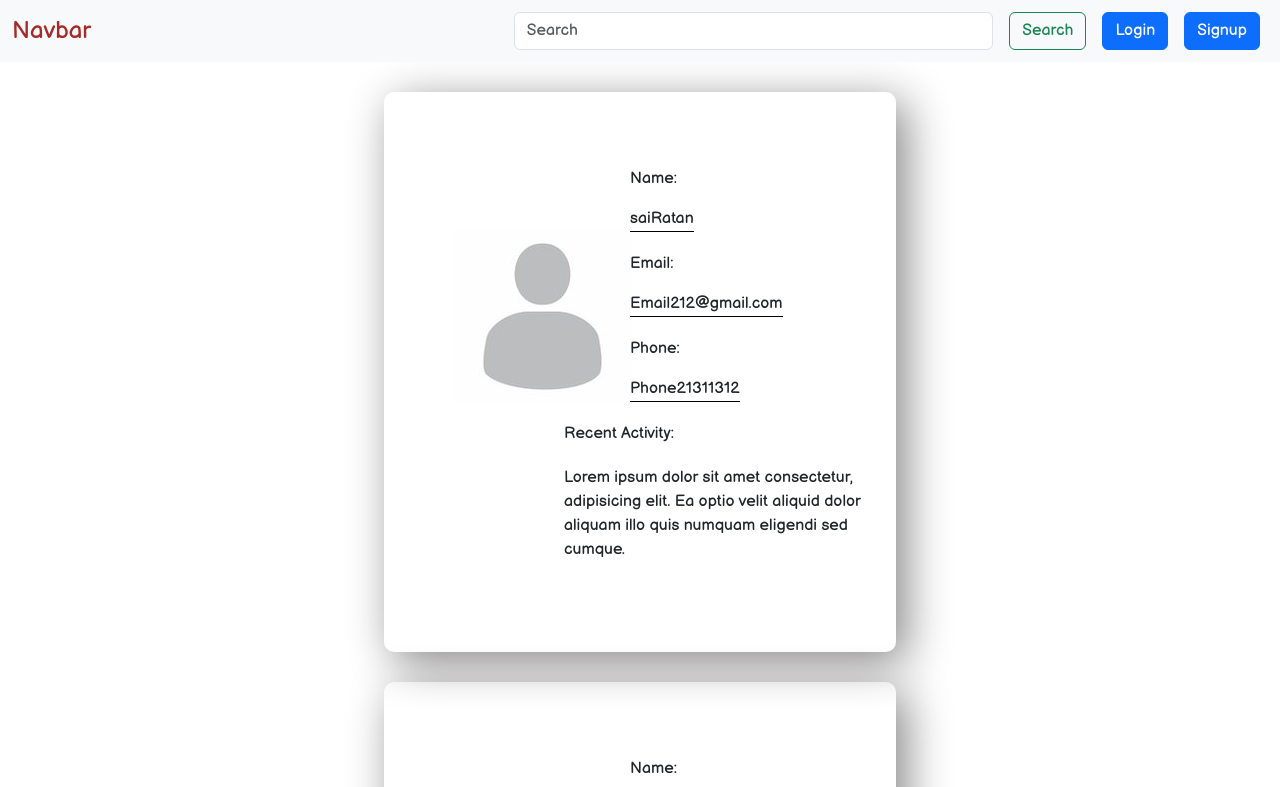
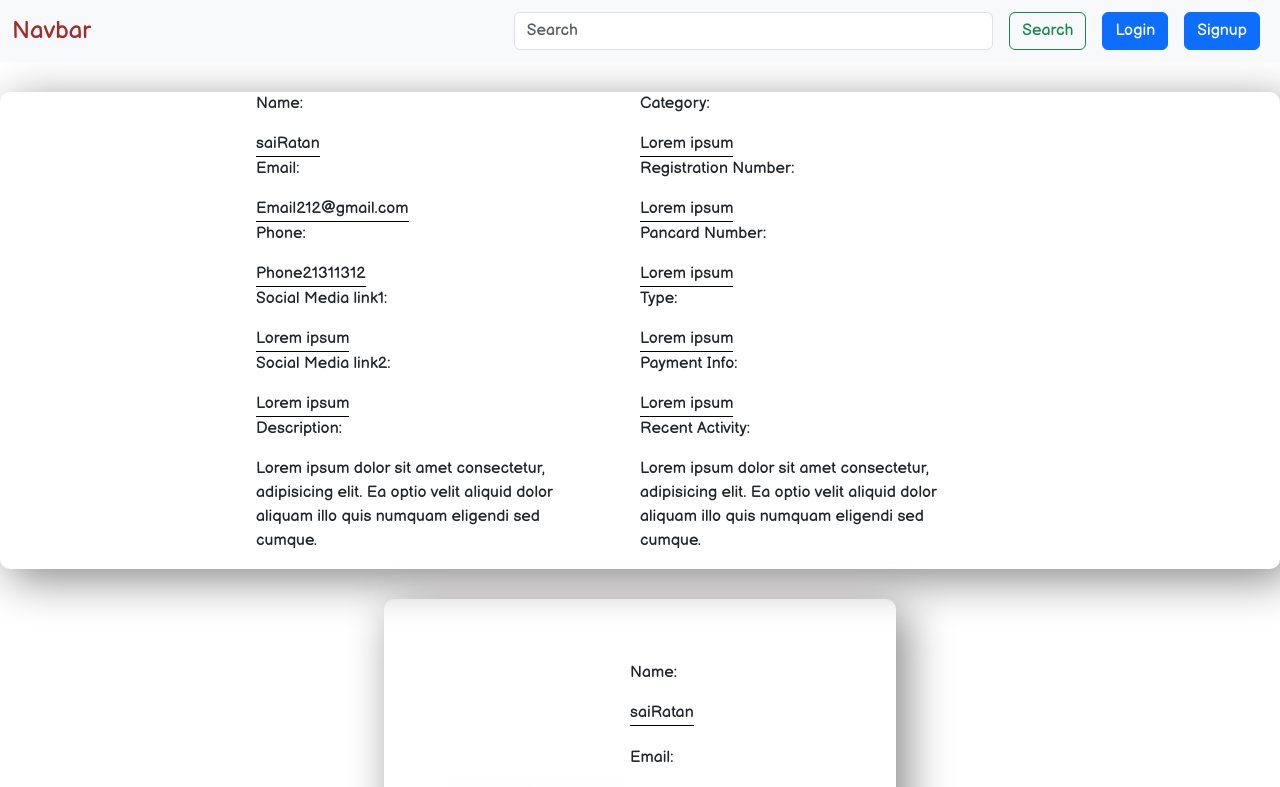
Before and after one commit to SaiRatan1/TRINIT_HACK101_DEV, a React (Create React App) app in the folder hack101/: page /userdata in a window 1280 px wide. Shown: the top 787 px of the page. Built offline with nearby package versions, Linux system fonts and the light colour scheme.

Commit message:
added context

```diff
--- a/hack101/src/App.css
+++ b/hack101/src/App.css
@@ -129,7 +129,7 @@ a:link{
 
 .userdata{
     display: flex;
-    height: 70vh;
+    height: 80vh;
     width: 40vw;
     /* border: 2px solid black; */
     text-align: center;
@@ -146,11 +146,11 @@ a:link{
     width: 150px;
     /* border: 2px solid red; */
     /* position: relative; */
-    top: 60px;
-    left: 300px;
+    /* top: 60px; */
+    /* left: 20px; */
     object-fit: cover;
     margin-bottom: 138px;
-    padding-left: 70px;
+    /* padding-left: 40px; */
 }
 
 .data{
@@ -161,19 +161,68 @@ a:link{
     margin-left: 30px;
     gap: 20px;
     text-align: start;
+    flex-wrap: wrap;
+
 }
 
 
-.d1, .d2 , .d3{
+.d1, .d2 , .d3,.d4{
     width: 200px;
 }
 
-.pofrecent{
-
-    margin-top: 20px;
-}
+/* .pofrecent{
+} */
 
 
   .borderbot{
     border-bottom: 1px solid black;
   }
+
+
+  .ngodata{
+
+    display: flex;
+    /* height: 120vh; */
+    /* width: 50vw; */
+    /* border: 2px solid black; */
+    text-align: center;
+    align-items: center;
+    justify-content: center;
+    margin: auto;
+    /* margin-left: 390px; */
+    margin-top: 30px;
+    box-shadow: 10px 10px 45px rgb(136, 134, 134);
+    border-radius: 10px;
+  }
+
+  .ngod1{
+
+    display: flex;
+    align-items: center;
+    justify-content: center;
+    flex-direction: row;
+    /* margin-left: 30px; */
+    /* gap: 20px; */
+    text-align: start;
+    flex-wrap: wrap;
+    width: 60vw;
+
+  }
+
+  .ngod1>div{
+    width: 50%;
+  }
+  .four{
+    width: 50%;
+  }
+  .next{
+    width: 50%;
+  }
+
+  .des1>div{
+    width: 80%;
+  }
+
+  .des2>div{
+    width: 80%;
+  }
--- a/hack101/src/App.js
+++ b/hack101/src/App.js
@@ -11,6 +11,7 @@ import Login from './ngologin'
 import Homepage from './homepage'
 import Navbar from './navbar'
 import Userdata from './userdata'
+import Ngodata from './ngodata'
 
 function App() {
 
@@ -20,7 +21,8 @@ function App() {
     <>
         <Router>
         <Navbar/>
-        <Userdata />
+        <Ngodata/>
+        {/* <Userdata />  */}
             <Routes>
 
             <Route path='/' element={<Homepage />}></Route>
--- /dev/null
+++ b/hack101/src/context/Credentials/credContext.js
@@ -0,0 +1,5 @@
+import { createContext } from "react";
+
+const credContext = createContext();
+
+export default credContext;
--- /dev/null
+++ b/hack101/src/ngodata.js
@@ -0,0 +1,45 @@
+import React from 'react'
+import Profile from './profile.jpeg';
+const Ngodata = () => {
+    return (
+        <>
+            <div className="ngodata">
+                {/* <div className="profile">
+                    <img src={Profile} alt=" " />
+                </div> */}
+                <div className="ngod1">
+                    <div className="four">
+                    <div className="d1"><p>Name:</p><label className="borderbot" htmlFor="">saiRatan</label></div>
+                    <div className="d2"><p>Email:</p><label className="borderbot" htmlFor="">Email212@gmail.com</label></div>
+
+                    <div className="d3"><p>Phone:</p><label className="borderbot" htmlFor="">Phone21311312</label></div>
+                    <div className="d4"><p>Social Media link1: </p><label className="borderbot" htmlFor="">Lorem ipsum </label></div>
+                    <div className="d5"><p>Social Media link2: </p><label className="borderbot" htmlFor="">Lorem ipsum </label></div>
+                    </div>
+                    <div className="next">
+                    <div className="d4"><p>Category: </p><label className="borderbot" htmlFor="">Lorem ipsum </label></div>
+                    <div className="d5"><p>Registration Number: </p><label className="borderbot" htmlFor="">Lorem ipsum </label></div>
+                    <div className="d6"><p>Pancard Number: </p><label className="borderbot" htmlFor="">Lorem ipsum </label></div>
+                    <div className="d4"><p>Type: </p><label className="borderbot" htmlFor="">Lorem ipsum </label></div>
+
+                    <div className="d4"><p>Payment Info: </p><label className="borderbot" htmlFor="">Lorem ipsum </label></div>
+
+                    </div>
+
+                    <div className="des1">
+                    <div className="d4"><p>Description:</p>
+
+                     <p className='pofrecent'>Lorem ipsum dolor sit amet consectetur, adipisicing elit. Ea optio velit aliquid dolor aliquam illo quis numquam eligendi sed cumque.</p></div>
+                     </div>
+                     <div className="des2">
+                    <div className="d4"><p>Recent Activity:</p>
+                     <p className='pofrecent'>Lorem ipsum dolor sit amet consectetur, adipisicing elit. Ea optio velit aliquid dolor aliquam illo quis numquam eligendi sed cumque.</p></div>
+                     </div>
+                </div>
+
+            </div>
+        </>
+    )
+}
+
+export default Ngodata
--- a/hack101/src/ngologin.js
+++ b/hack101/src/ngologin.js
@@ -2,10 +2,10 @@ import React from 'react'
 import { useState } from 'react'
 import { useNavigate, Link } from 'react-router-dom'
 
-// import CredContext from '../context/Credentials/credContext'
+import CredContext from '../context/Credentials/credContext'
 
 const Login = () => {
-    // const credentials = useContext(CredContext);
+    const credentials = useContext(CredContext);
 
 
     console.log('Login component is reloading')
--- a/hack101/src/userdata.js
+++ b/hack101/src/userdata.js
@@ -11,6 +11,7 @@ const Userdata = () => {
                     <div className="d1"><p>Name:</p><label className="borderbot" htmlFor="">saiRatan</label></div>
                     <div className="d2"><p>Email:</p><label className="borderbot" htmlFor="">Email212@gmail.com</label></div>
                     <div className="d3"><p>Phone:</p><label className="borderbot" htmlFor="">Phone21311312</label></div>
+                    <div className="d4"><p>Preffered NGO: </p><label className="borderbot" htmlFor="">Lorem ipsum </label></div>
                     <div className="d4"><p>Recent Activity:</p>
                      <p className='pofrecent'>Lorem ipsum dolor sit amet consectetur, adipisicing elit. Ea optio velit aliquid dolor aliquam illo quis numquam eligendi sed cumque.</p></div>
                 </div>
```
Also changed, not shown: hack101/src/context/Credentials/credState.js (added, +15 -0 lines).
